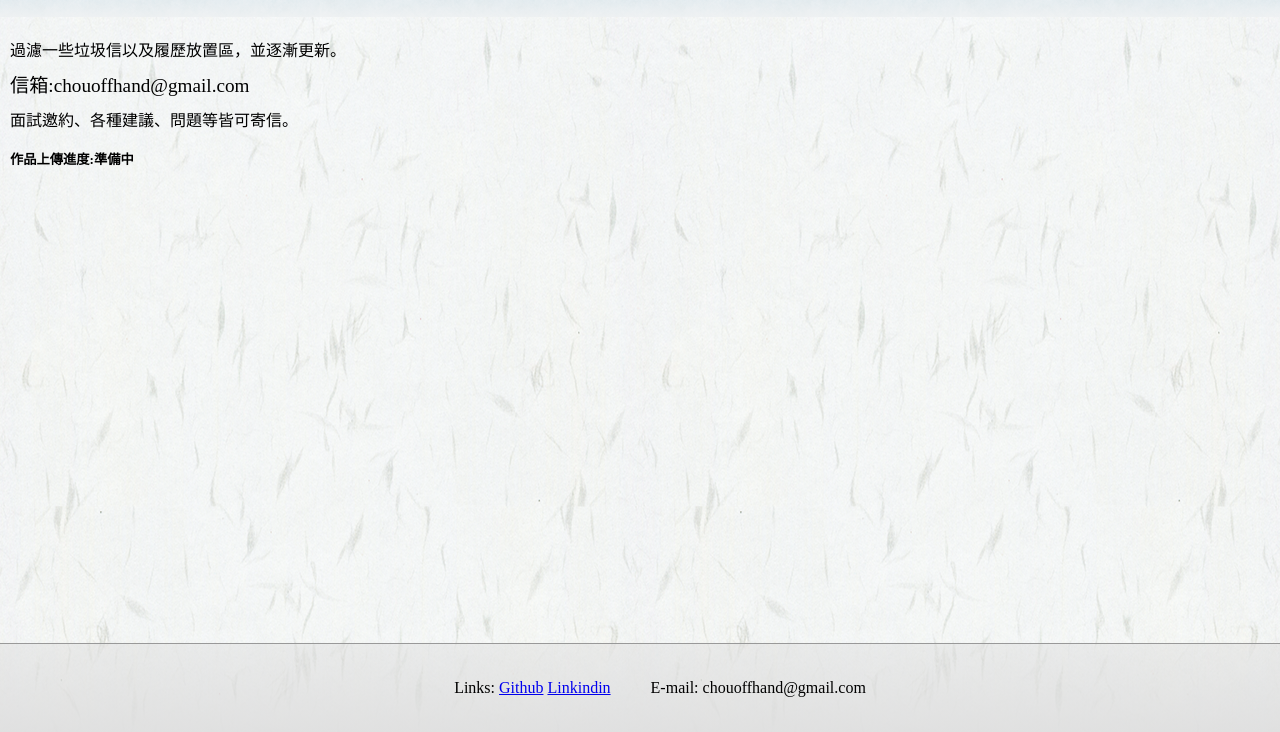
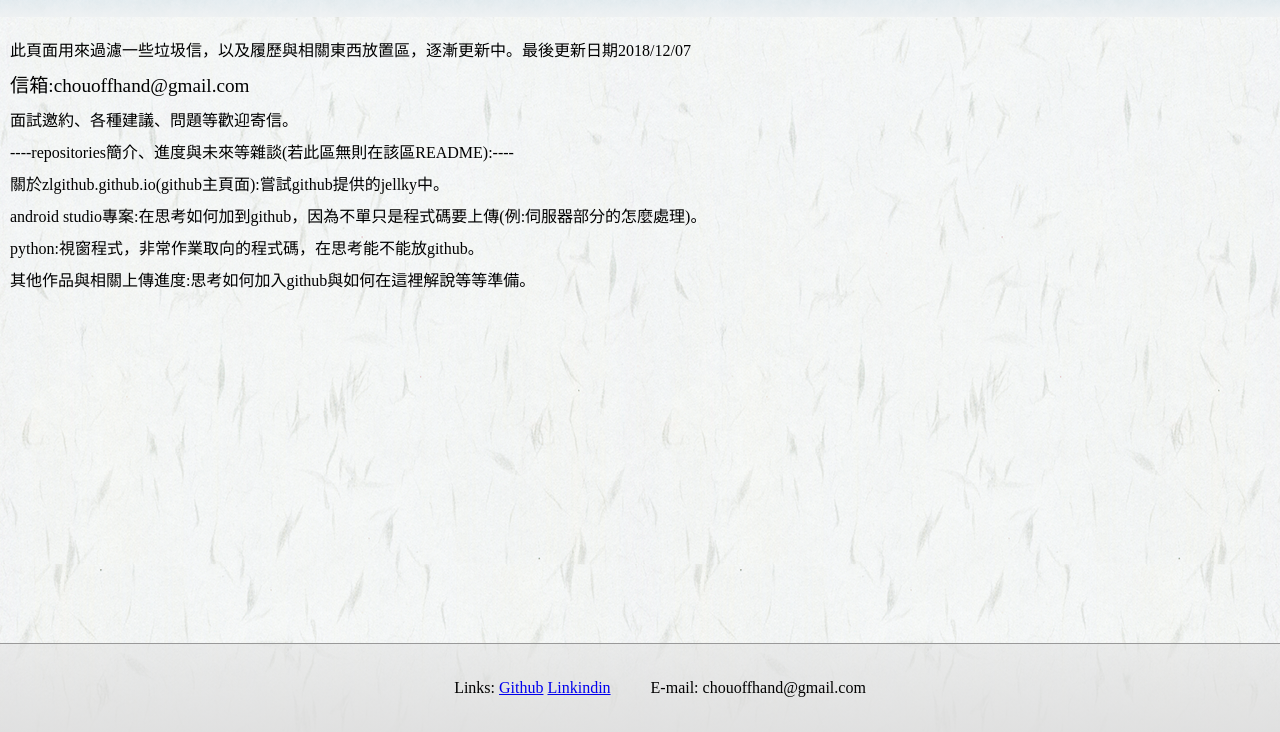
Before and after one commit to zlgithub/html-githubpage, a plain HTML site: page index.html in a window 1280 px wide. Shown: the part 68-800 px from the top of the page. Drawn offline with nearby package versions, Linux system fonts and the light colour scheme.

Commit message:
20181207

```diff
--- a/index.html
+++ b/index.html
@@ -36,18 +36,26 @@ $(document).ready(function(){
 
 
 <main>
+
 <div>
-<p>過濾一些垃圾信以及履歷放置區，並逐漸更新。</p>
+<p>此頁面用來過濾一些垃圾信，以及履歷與相關東西放置區，逐漸更新中。最後更新日期2018/12/07</p>
 </div>
 
 <div>
 <big><p>信箱:chouoffhand@gmail.com</p></big>
-<p>面試邀約、各種建議、問題等皆可寄信。</p>
+<p>面試邀約、各種建議、問題等歡迎寄信。</p>
 </div>
 
+
 <div>
-<h5>作品上傳進度:準備中</h5>
+<p>----repositories簡介、進度與未來等雜談(若此區無則在該區README):----</p>
+<p>關於zlgithub.github.io(github主頁面):嘗試github提供的jellky中。</p>
+<p>android studio專案:在思考如何加到github，因為不單只是程式碼要上傳(例:伺服器部分的怎麼處理)。</p>
+<p>python:視窗程式，非常作業取向的程式碼，在思考能不能放github。</p>
+<p>其他作品與相關上傳進度:思考如何加入github與如何在這裡解說等等準備。</p>
 </div>
+
+
 </main>
 
 <footer>
```
